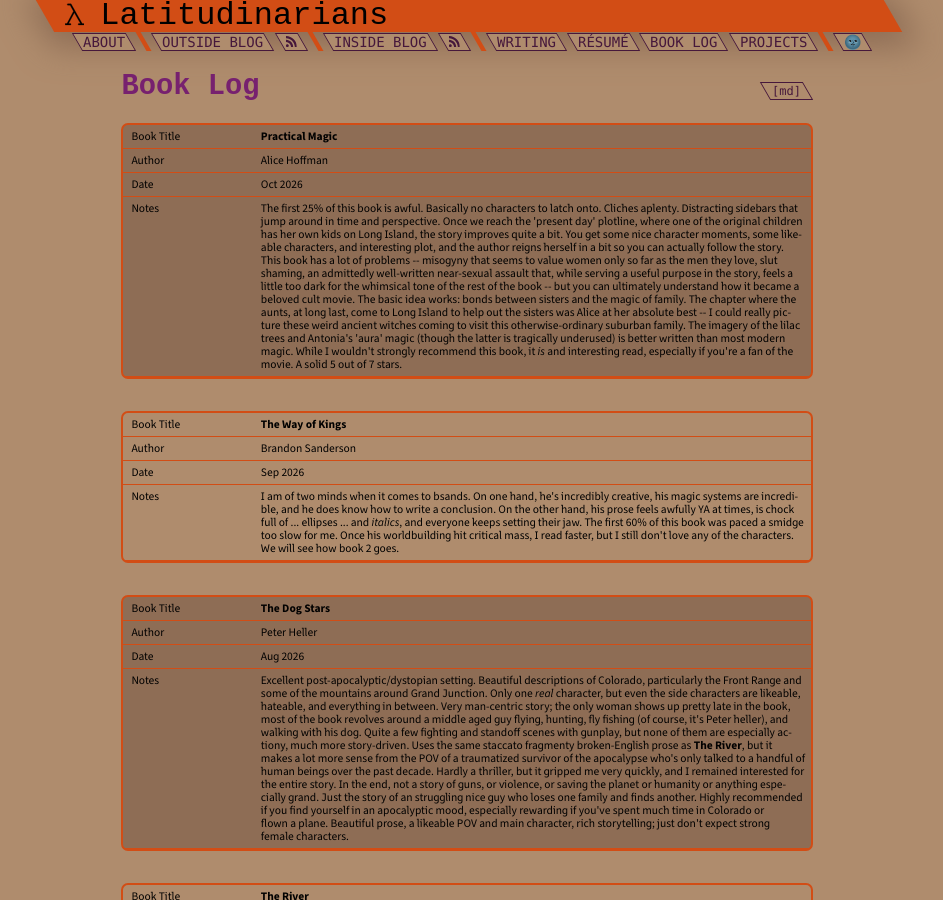
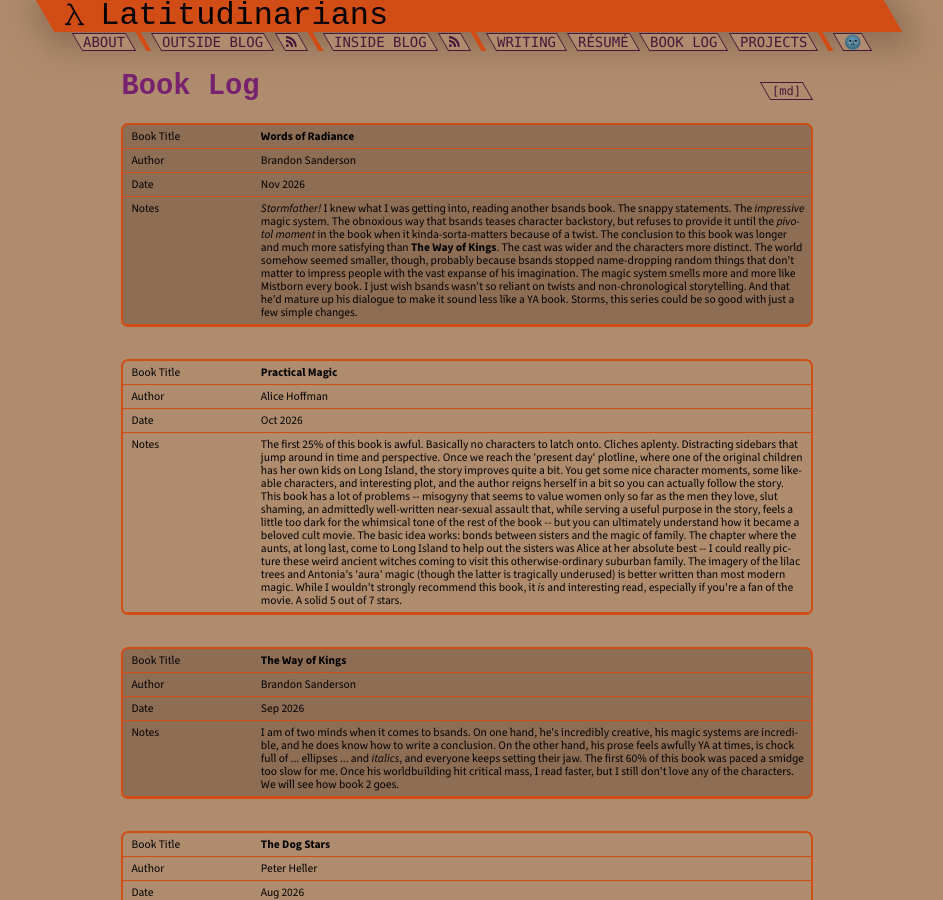
Before and after one commit to nathan-contino/nathan-contino.github.io, a Jekyll site: the page built from _pages/reading.md, in a window 1280 px wide and 900 px high. Shown: the whole window, without its empty margins (173-1116 px from the left). Built offline with Jekyll 4.4.1, drawn with Linux system fonts in a browser that asks for light colours.

Commit message:
STORMFATHER

```diff
--- a/_pages/reading.md
+++ b/_pages/reading.md
@@ -10,6 +10,7 @@
 
 | Book Title 					| Author 				| Date 			| Notes |
 | ---		 					| ---		 			| ---			| ---	|
+| **Words of Radiance** | Brandon Sanderson | Nov 2026 | _Stormfather!_ I knew what I was getting into, reading another bsands book. The snappy statements. The _impressive_ magic system. The obnoxious way that bsands teases character backstory, but refuses to provide it until the _pivotol moment_ in the book when it kinda-sorta-matters because of a twist. The conclusion to this book was longer and much more satisfying than **The Way of Kings**. The cast was wider and the characters more distinct. The world somehow seemed smaller, though, probably because bsands stopped name-dropping random things that don't matter to impress people with the vast expanse of his imagination. The magic system smells more and more like Mistborn every book. I just wish bsands wasn't so reliant on twists and non-chronological storytelling. And that he'd mature up his dialogue to make it sound less like a YA book. Storms, this series could be so good with just a few simple changes. |
 | **Practical Magic** | Alice Hoffman | Oct 2026 | The first 25% of this book is awful. Basically no characters to latch onto. Cliches aplenty. Distracting sidebars that jump around in time and perspective. Once we reach the 'present day' plotline, where one of the original children has her own kids on Long Island, the story improves quite a bit. You get some nice character moments, some likeable characters, and interesting plot, and the author reigns herself in a bit so you can actually follow the story. This book has a lot of problems -- misogyny that seems to value women only so far as the men they love, slut shaming, an admittedly well-written near-sexual assault that, while serving a useful purpose in the story, feels a little too dark for the whimsical tone of the rest of the book -- but you can ultimately understand how it became a beloved cult movie. The basic idea works: bonds between sisters and the magic of family. The chapter where the aunts, at long last, come to Long Island to help out the sisters was Alice at her absolute best -- I could really picture these weird ancient witches coming to visit this otherwise-ordinary suburban family. The imagery of the lilac trees and Antonia's 'aura' magic (though the latter is tragically underused) is better written than most modern magic. While I wouldn't strongly recommend this book, it _is_ and interesting read, especially if you're a fan of the movie. A solid 5 out of 7 stars. |
 | **The Way of Kings** | Brandon Sanderson | Sep 2026 | I am of two minds when it comes to bsands. On one hand, he's incredibly creative, his magic systems are incredible, and he does know how to write a conclusion. On the other hand, his prose feels awfully YA at times, is chock full of ... ellipses ... and _italics_, and everyone keeps setting their jaw. The first 60% of this book was paced a smidge too slow for me. Once his worldbuilding hit critical mass, I read faster, but I still don't love any of the characters. We will see how book 2 goes. |
 | **The Dog Stars** 			| Peter Heller			| Aug 2026		| Excellent post-apocalyptic/dystopian setting. Beautiful descriptions of Colorado, particularly the Front Range and some of the mountains around Grand Junction. Only one _real_ character, but even the side characters are likeable, hateable, and everything in between. Very man-centric story; the only woman shows up pretty late in the book, most of the book revolves around a middle aged guy flying, hunting, fly fishing (of course, it's Peter heller), and walking with his dog. Quite a few fighting and standoff scenes with gunplay, but none of them are especially actiony, much more story-driven. Uses the same staccato fragmenty broken-English prose as **The River**, but it makes a lot more sense from the POV of a traumatized survivor of the apocalypse who's only talked to a handful of human beings over the past decade. Hardly a thriller, but it gripped me very quickly, and I remained interested for the entire story. In the end, not a story of guns, or violence, or saving the planet or humanity or anything especially grand. Just the story of an struggling nice guy who loses one family and finds another. Highly recommended if you find yourself in an apocalyptic mood, especially rewarding if you've spent much time in Colorado or flown a plane. Beautiful prose, a likeable POV and main character, rich storytelling; just don't expect strong female characters.		|
```
